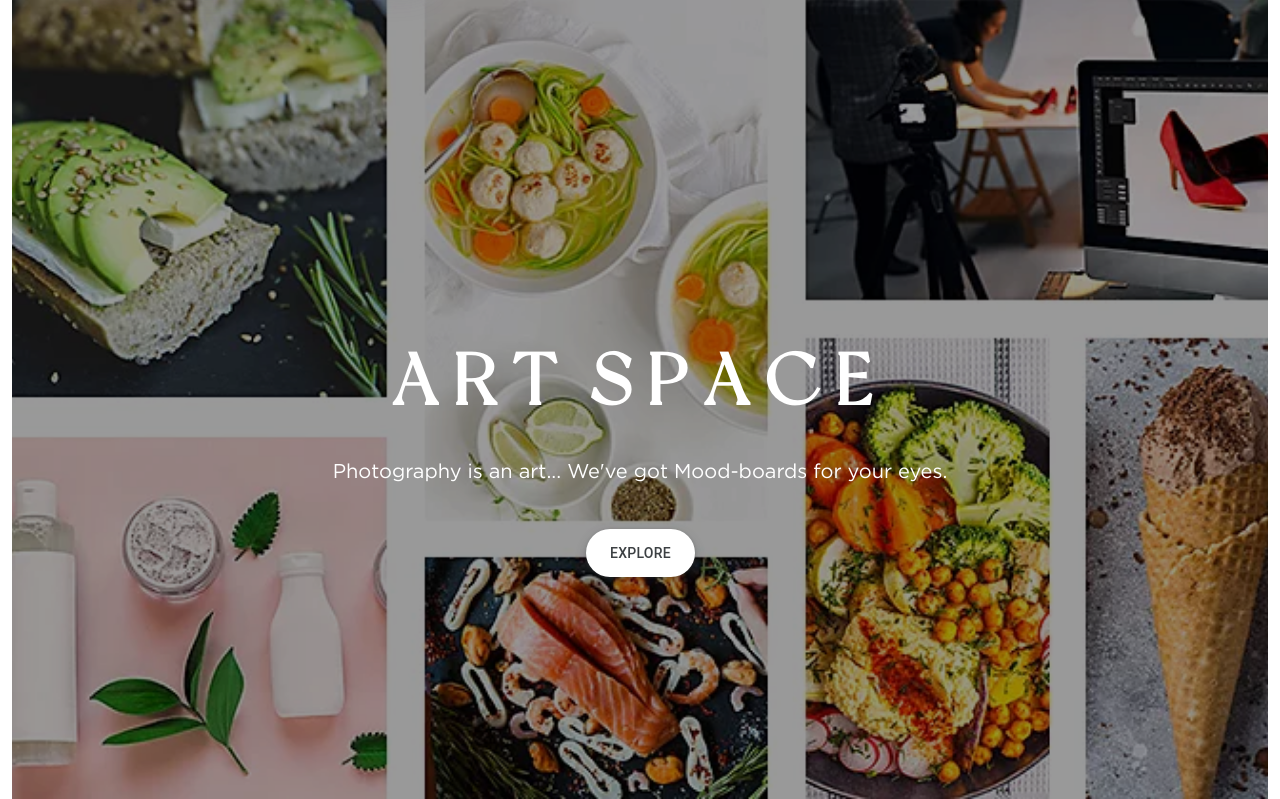
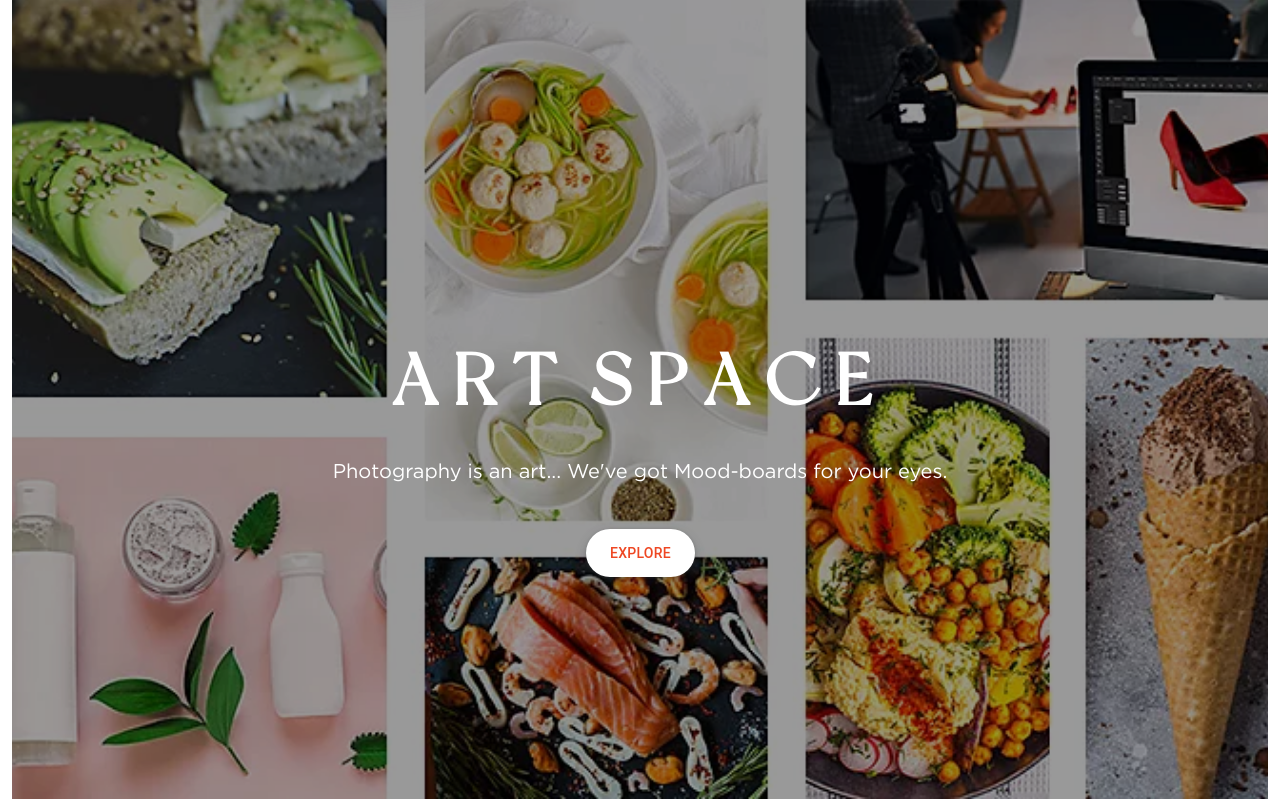
Before and after one commit to AtienoObwanda/artSpace, a Django app: page / in a window 1280 px wide. Shown: the part 139-938 px from the top of the page. Run offline with Django 4.2, Linux system fonts and the light colour scheme; data that the repository does not hold is empty; parts of the project's set-up code (start-up, migrations or seed data) failed here and were passed over; some libraries are stand-ins or nearby versions.

Commit message:
Explore button linked to explore page

```diff
--- a/space/templates/art/home.html
+++ b/space/templates/art/home.html
@@ -9,7 +9,7 @@
           <p style="height:10px"></p>
           <p class='lead'>Photography is an art... We've got <span clas='span' style="border-bottom:#ee4723 !important;">Mood-boards</span> for your eyes.</p>
           <p style="height:10px"></p>
-          <button class="button-17" href="{% url 'explore' %}" >EXPLORE</button>
+          <button class="button-17"> <a href="{% url 'explore' %}" style="text-decoration:none; color:#ee4723">EXPLORE</a></button>
 
         </div>
       </div>
```
